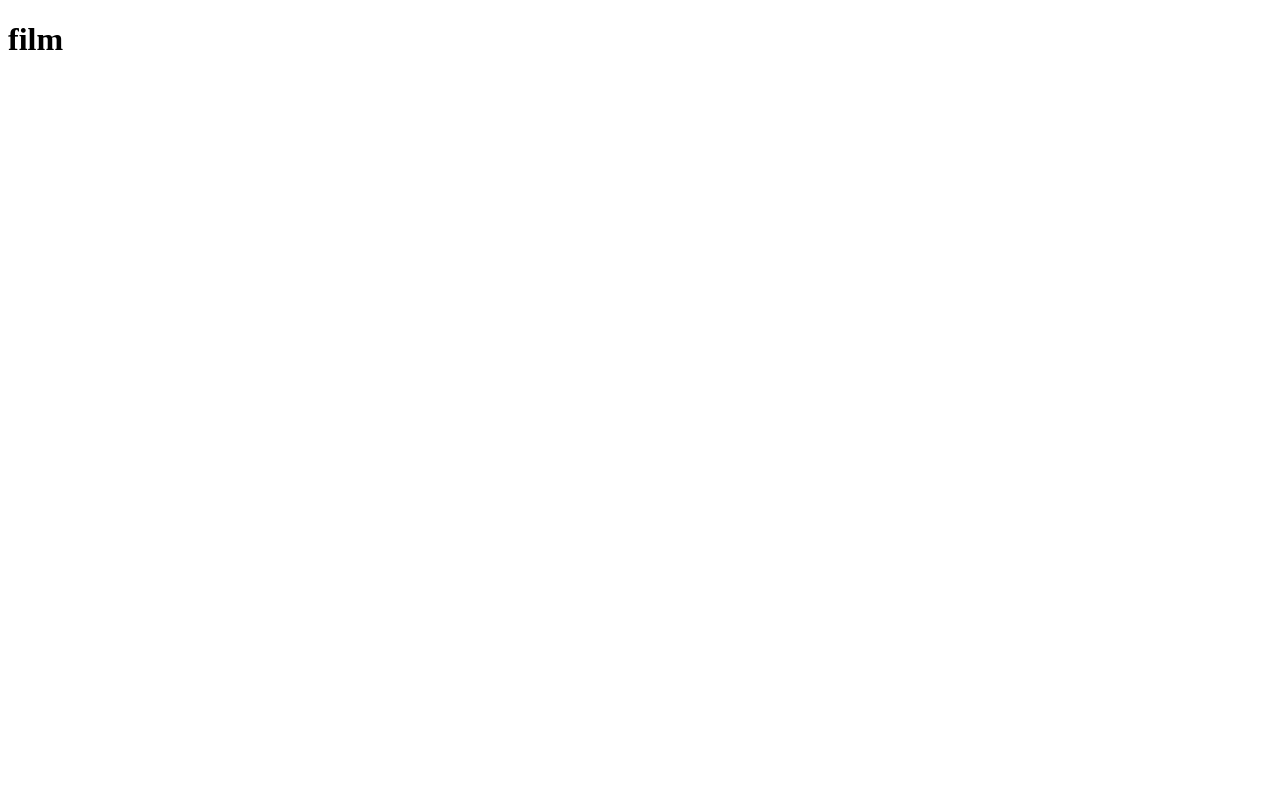
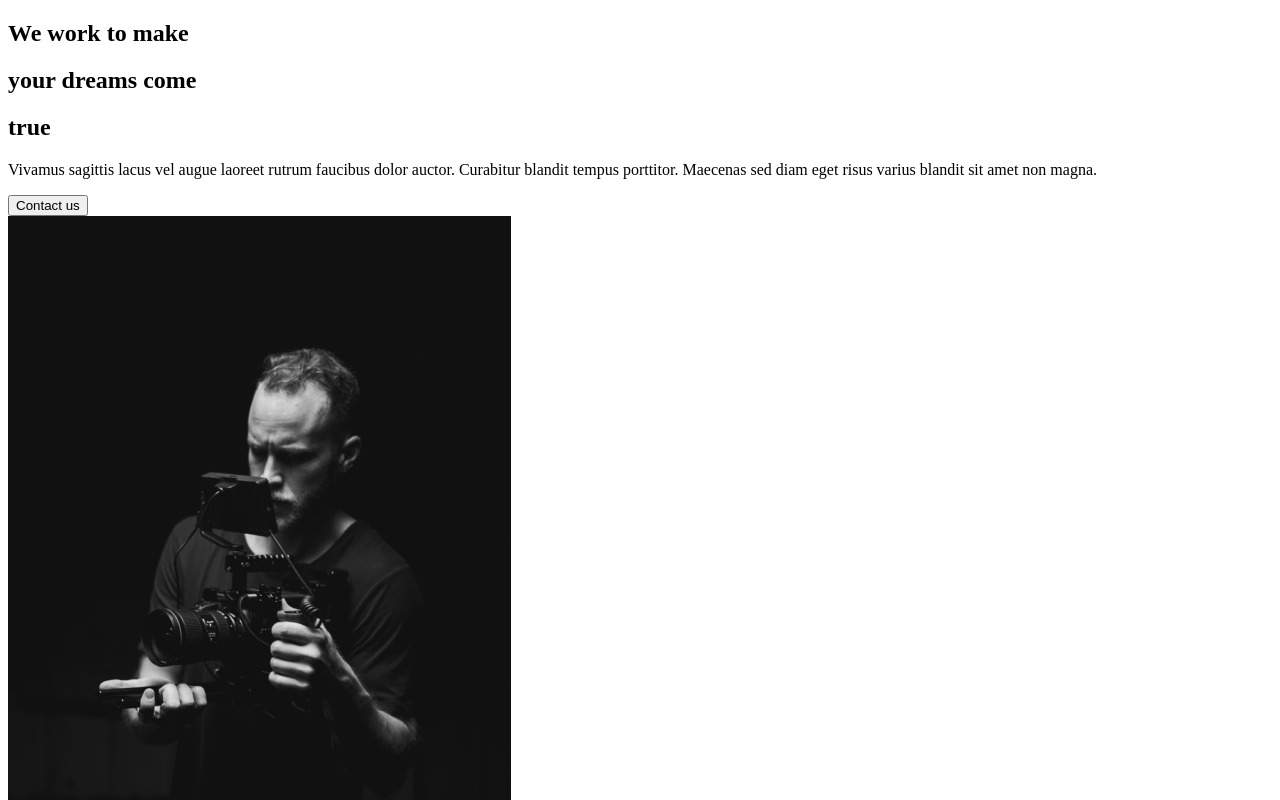
Before and after one commit to jonasDeprund/capture, a React (Create React App) app: page / in a window 1280 px wide. Shown: the top 800 px of the page. Built offline with nearby package versions, Linux system fonts and the light colour scheme.

Commit message:
about section added

```diff
--- a/src/App.js
+++ b/src/App.js
@@ -1,9 +1,12 @@
 import React from 'react'
+
+// Import Pages
+import AboutUs from './pages/AboutUs'
 
 function App() {
   return (
     <div className="App">
-      <h1>film</h1>
+      <AboutUs />
     </div>
   )
 }
--- /dev/null
+++ b/src/components/AboutSection.js
@@ -0,0 +1,35 @@
+import React from 'react'
+import home1 from '../img/home1.png'
+
+const AboutSection = () => {
+  return (
+    <div>
+      <div className="description">
+        <div className="title">
+          <div className="hide">
+            <h2>We work to make</h2>
+          </div>
+          <div className="hide">
+            <h2>
+              your <span>dreams</span> come
+            </h2>
+          </div>
+          <div className="hide">
+            <h2>true</h2>
+          </div>
+        </div>
+        <p>
+          Vivamus sagittis lacus vel augue laoreet rutrum faucibus dolor auctor.
+          Curabitur blandit tempus porttitor. Maecenas sed diam eget risus
+          varius blandit sit amet non magna.
+        </p>
+        <button>Contact us</button>
+      </div>
+      <div className="image">
+        <img src={home1} alt="guy with a camera" />
+      </div>
+    </div>
+  )
+}
+
+export default AboutSection
--- /dev/null
+++ b/src/pages/AboutUs.js
@@ -0,0 +1,9 @@
+import React from 'react'
+// Import page components
+import AboutSection from '../components/AboutSection'
+
+const AboutUs = () => {
+  return <AboutSection />
+}
+
+export default AboutUs
```
